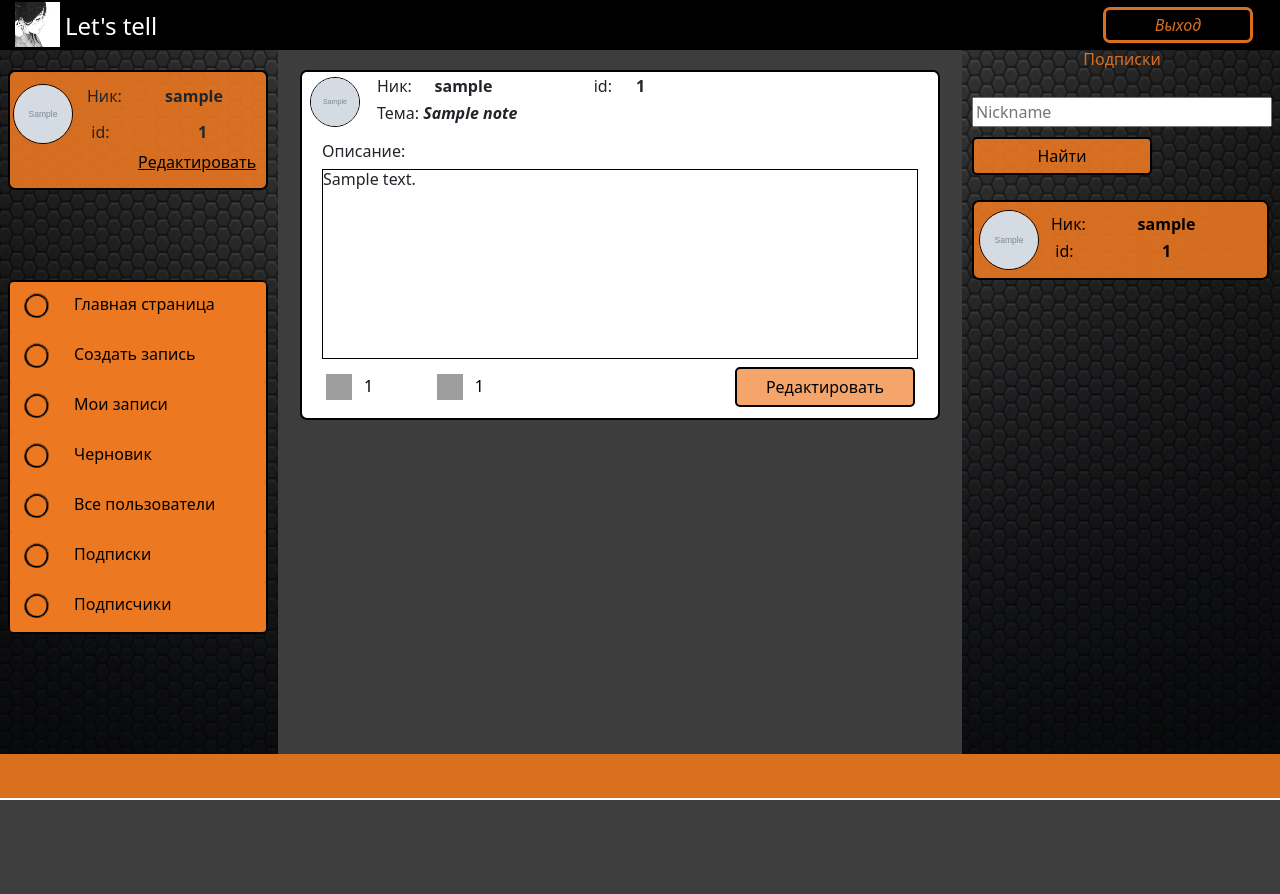
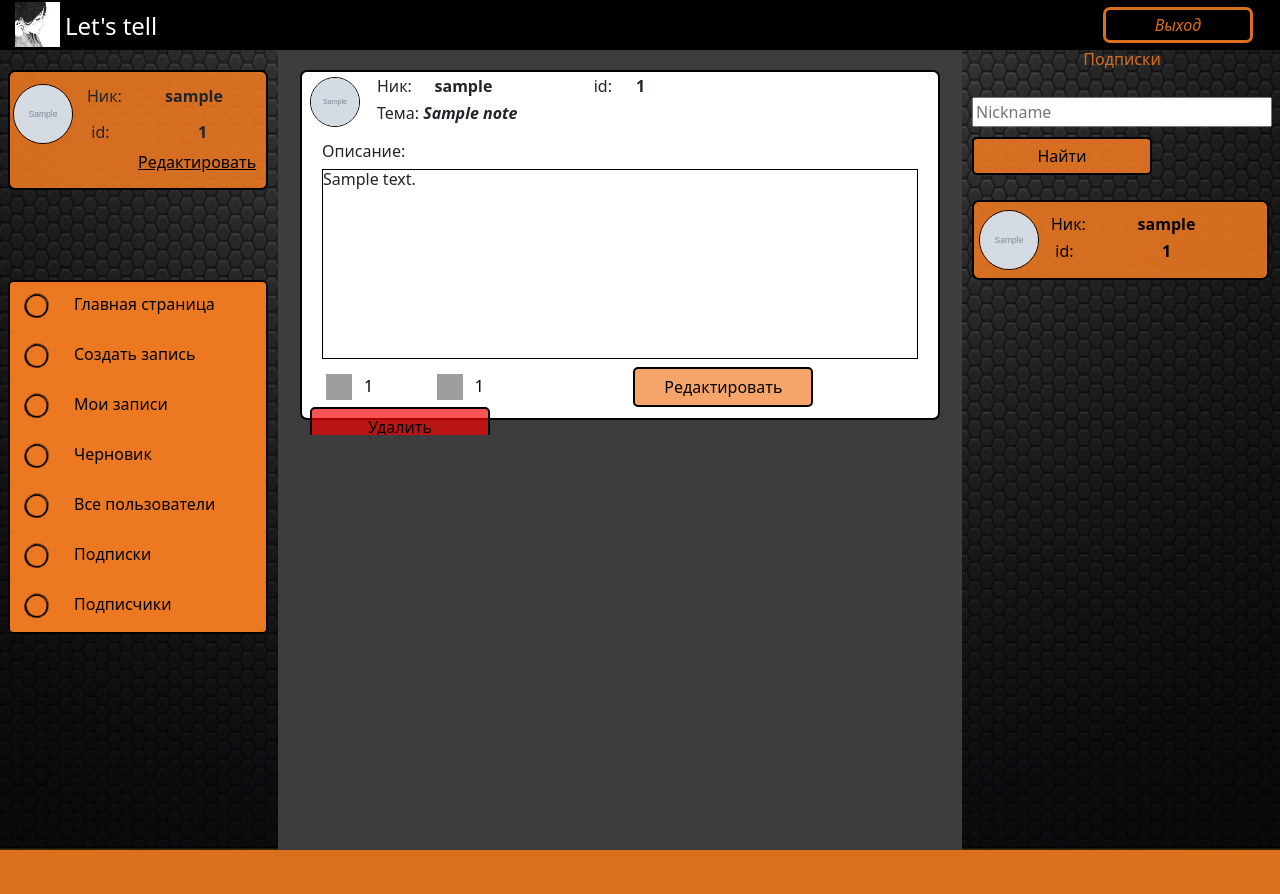
Before and after one commit to AgentRediska/BlogDjango, a Django app: page /board/my_notes/ in a window 1280 px wide. Before the commit the page ends 800 px from the top, so only its background shows below. Run offline with Django 4.2, Linux system fonts and the light colour scheme; a user stored in the database is signed in; tables that the repository leaves empty hold one stand-in row (values such as "Sample post"); grey boxes marked "Sample" are stand-in pictures; some libraries are stand-ins or nearby versions; grey boxes are pictures that could not be loaded.

Commit message:
Refactoring design

```diff
--- a/blog/board/static/board/css/center.css
+++ b/blog/board/static/board/css/center.css
@@ -1,6 +1,6 @@
 .center-container {
     background-color:var(--center_content_background);
-    min-height: 88vh;
+    min-height: 100vh;
     min-width: 600px;
     padding-top: 20px;
     padding-bottom: 15px;
--- a/blog/board/static/board/css/center_with_title.css
+++ b/blog/board/static/board/css/center_with_title.css
@@ -1,7 +1,6 @@
 .center-container-with-title {
     background-color:var(--center_content_background);
     min-height: 50vh;
-    max-height:88vh;
     min-width: 600px;
     padding-top: 20px;
     padding-bottom: 30px;
--- a/blog/board/static/board/css/right_side.css
+++ b/blog/board/static/board/css/right_side.css
@@ -1,6 +1,6 @@
 .right-container {
     min-height: 520px;
-    max-height: 100vh;
+    max-height: 80vh;
     min-width: 300px;
     margin-left: 10px;
     padding: 0px;
@@ -22,8 +22,8 @@
     overflow:auto;
     overflow-x: hidden;
     padding-right: 0px;
-    min-height: 520px;
-    max-height: 80vh;
+    min-height: 400px;
+    height: 540px;
     min-width: 100%;
     margin-right: 0px;
     margin-left: 0px;
--- a/blog/board/static/board/css/style.css
+++ b/blog/board/static/board/css/style.css
@@ -13,6 +13,8 @@
     --color_scrollbar_thumb: rgba(240, 123, 34, 0.4);
     --main_color: rgba(240, 122, 34, 0.87);
     --main_color_light: rgba(240, 122, 34, 0.67);
+    --btn_red_color_light: rgba(250, 0, 0, 0.67);
+    --btn_red_color: rgba(250, 0, 0);
     --main_color_solid: rgb(218, 111, 29);
     --center_content_background: #3D3D3D;
 }
@@ -132,6 +134,20 @@ footer {
     color:white;
 }
 
+.btn-basic-little-red {
+    border-radius: 5px;
+    width: 180px;
+    height: 40px;
+    border: 2px solid #000000;
+    background-color: var(--btn_red_color_light);
+}
+
+.btn-basic-little-red:hover {
+    border-radius: 5px;
+    background-color: var(--btn_red_color);
+    color:white;
+}
+
 .color1 {
     color: var(--color1);
 }
--- a/blog/board/templates/board/my_notes.html
+++ b/blog/board/templates/board/my_notes.html
@@ -85,8 +85,12 @@
                             </div>
                         </a>
                         <div class="col"></div>
-                        <a href="{% url 'edit_note' note.pk%}" class="btn col-4 btn-basic-little">
+                        <a href="{% url 'edit_note' note.pk %}" class="btn col-4 btn-basic-little">
                             <p class="fs-6 fw-semibold text-btn-basic">Редактировать</p>
+                        </a>
+                        <div class="col"></div>
+                        <a href="{% url 'delete_note' note.pk %}" class="btn col-4 btn-basic-little-red">
+                            <p class="fs-6 fw-semibold text-btn-basic">Удалить</p>
                         </a>
                     </div>
                 </div>
--- a/blog/board/urls.py
+++ b/blog/board/urls.py
@@ -10,6 +10,7 @@ urlpatterns = [
     path('password/', PasswordsChangeView.as_view(), name='password'),
     path('create_note/', CreateNoteView.as_view(), name='create_note'),
     path('edit_note/<int:note_pk>/', EditNoteView.as_view(), name='edit_note'),
+    path('delete_note/<int:note_pk>/', delete_note, name="delete_note"),
     path('detail_note/<int:note_pk>/', DetailNoteView.as_view(), name='detail_note'),
     path('my_notes/', MyNotesView.as_view(), name='my_notes'),
     path('set_like/<int:note_pk>/', like_post, name='set_like'),
--- a/blog/board/views.py
+++ b/blog/board/views.py
@@ -215,7 +215,7 @@ class AllUsersView(ContextDataMixin, ListView):
     model = User
     template_name = 'board/center_subscr/all_users.html'
     context_object_name = 'subscr_list'
-    paginate_by = 8
+    paginate_by = 10
 
     def get_context_data(self, *, object_list=None, **kwargs):
         context = super().get_context_data(**kwargs)
@@ -278,6 +278,11 @@ def dislike_post(request, note_pk):
     return HttpResponseRedirect(request.META.get('HTTP_REFERER'))
 
 
+def delete_note(request, note_pk):
+    Subscription.object.filter(pk=note_pk).delete()
+    return HttpResponseRedirect(request.META.get('HTTP_REFERER'))
+
+
 def unfollow_user(request, sub_pk):
     Subscription.objects.filter(subscription_id=sub_pk, user=request.user).delete()
     return HttpResponseRedirect(request.META.get('HTTP_REFERER'))
```
